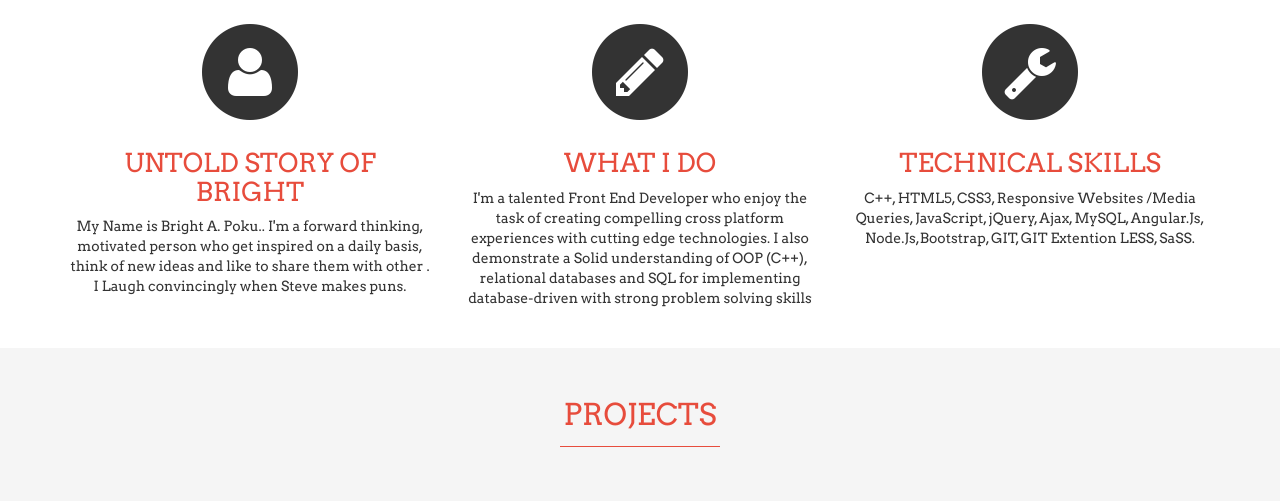
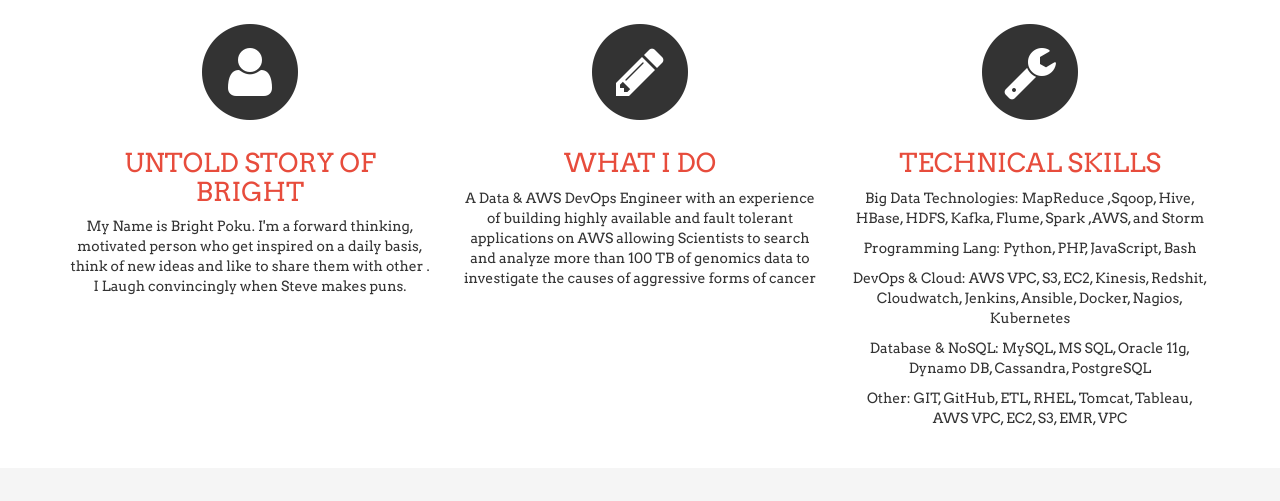
Before and after one commit to brightap/bright, a plain HTML site: page index.html in a window 1280 px wide. Shown: the part 740-1241 px from the top of the page. Drawn offline with nearby package versions, Linux system fonts and the light colour scheme.

Commit message:
changing my job title

```diff
--- a/index.html
+++ b/index.html
@@ -62,7 +62,7 @@
     <!-- Main jumbotron for a primary marketing message or call to action -->
     <div class="jumbotron">
       <div class="container">
-        <h1><span class="bright">BRIGHT &nbsp;POKU</span><br>FRONT END ENGINEER & <br> DATA ANALYST</h1>
+        <h1><span class="bright">BRIGHT &nbsp;POKU</span><br>AWS DEVOPS ENGINEER & <br> DATA ENGINEER</h1>
         <p>Freelance developer from New York City. <br>Have a Project you'd like a hand with? </p>
         <p><button class="btn btn-danger btn-lg"  data-target="#down"><a href="#down">Let's talk &raquo;</a></button></p>
 
@@ -96,7 +96,7 @@
               <i class="fa fa-user fa-stack-1x fa-inverse"></i>
             </span>
             <h3>UNTOLD STORY OF BRIGHT</h3>
-            <p>My Name is Bright A. Poku.. I'm a forward thinking, motivated person who get inspired on a daily basis, think of new ideas and like to share them with other . I Laugh convincingly when Steve makes puns. </p>
+            <p>My Name is Bright Poku. I'm a forward thinking, motivated person who get inspired on a daily basis, think of new ideas and like to share them with other . I Laugh convincingly when Steve makes puns. </p>
 
           </div>
           <div class="col-md-4">
@@ -105,7 +105,7 @@
               <i class="fa fa-pencil fa-stack-1x fa-inverse"></i>
             </span>
             <h3>WHAT I DO</h3>
-            <p>I'm a talented Front End Developer who enjoy the task of creating compelling cross platform experiences with cutting edge technologies. I also demonstrate a Solid understanding of OOP (C++), relational databases and SQL for implementing database-driven with strong problem solving skills</p>
+            <p>A Data & AWS DevOps Engineer with an experience of building highly available and fault tolerant applications on AWS allowing Scientists to search and analyze more than 100 TB of genomics data to investigate the causes of aggressive forms of cancer</p>
 
           </div>
           <div class="col-md-4">
@@ -114,7 +114,12 @@
               <i class="fa fa-wrench fa-stack-1x fa-inverse"></i>
             </span>
             <h3>TECHNICAL SKILLS</h3>
-            <p>C++, HTML5, CSS3, Responsive Websites /Media Queries, JavaScript, jQuery, Ajax, MySQL, Angular.Js, Node.Js,Bootstrap, GIT, GIT Extention LESS, SaSS.</p>
+            <p>Big Data Technologies: MapReduce ,Sqoop, Hive, HBase, HDFS, Kafka, Flume, Spark ,AWS, and Storm</p>
+			<p>Programming Lang:      Python, PHP, JavaScript, Bash</p>
+			<p>DevOps & Cloud:        AWS VPC, S3, EC2, Kinesis, Redshit, Cloudwatch, Jenkins, Ansible, Docker, Nagios, Kubernetes</p>
+			<p>Database & NoSQL: 	  MySQL, MS SQL, Oracle 11g,  Dynamo DB, Cassandra, PostgreSQL</p>
+			<p>Other:  	              GIT, GitHub, ETL, RHEL, Tomcat, Tableau, AWS VPC, EC2, S3, EMR, VPC</p>
+
 
           </div>
         </div>
```
